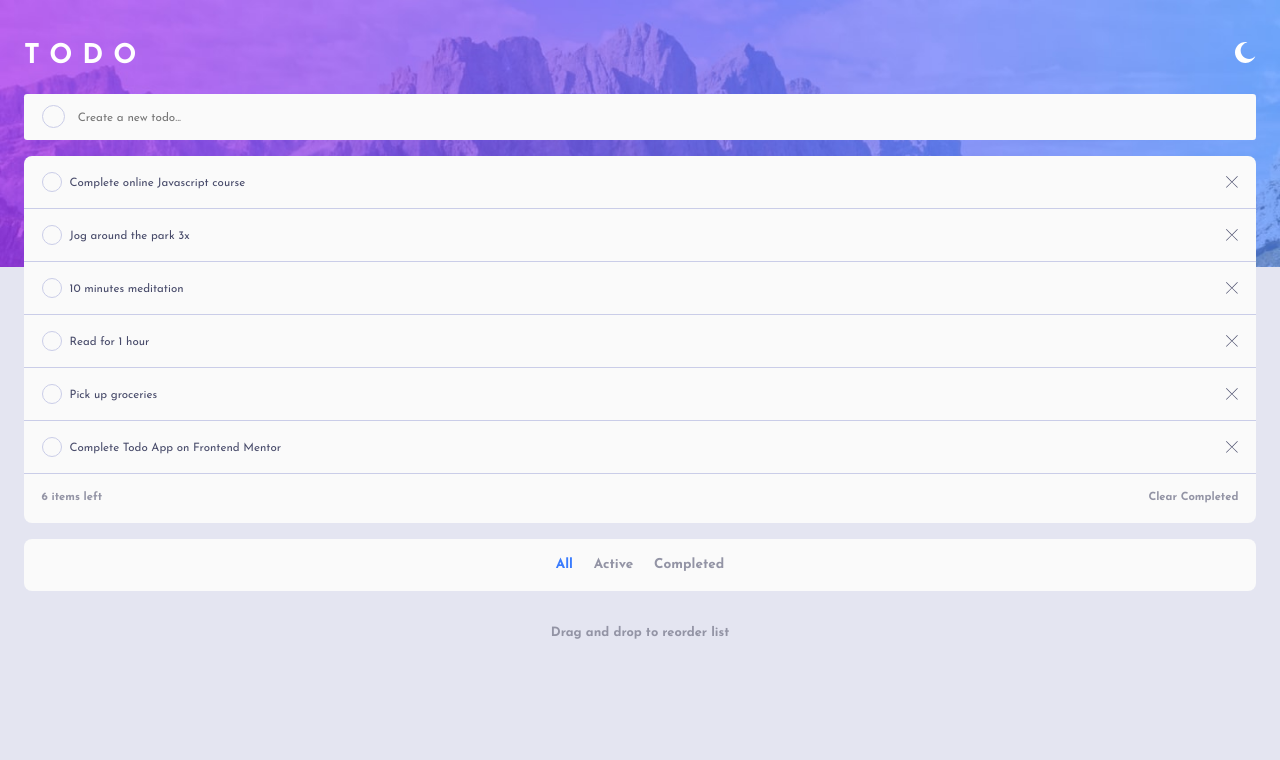
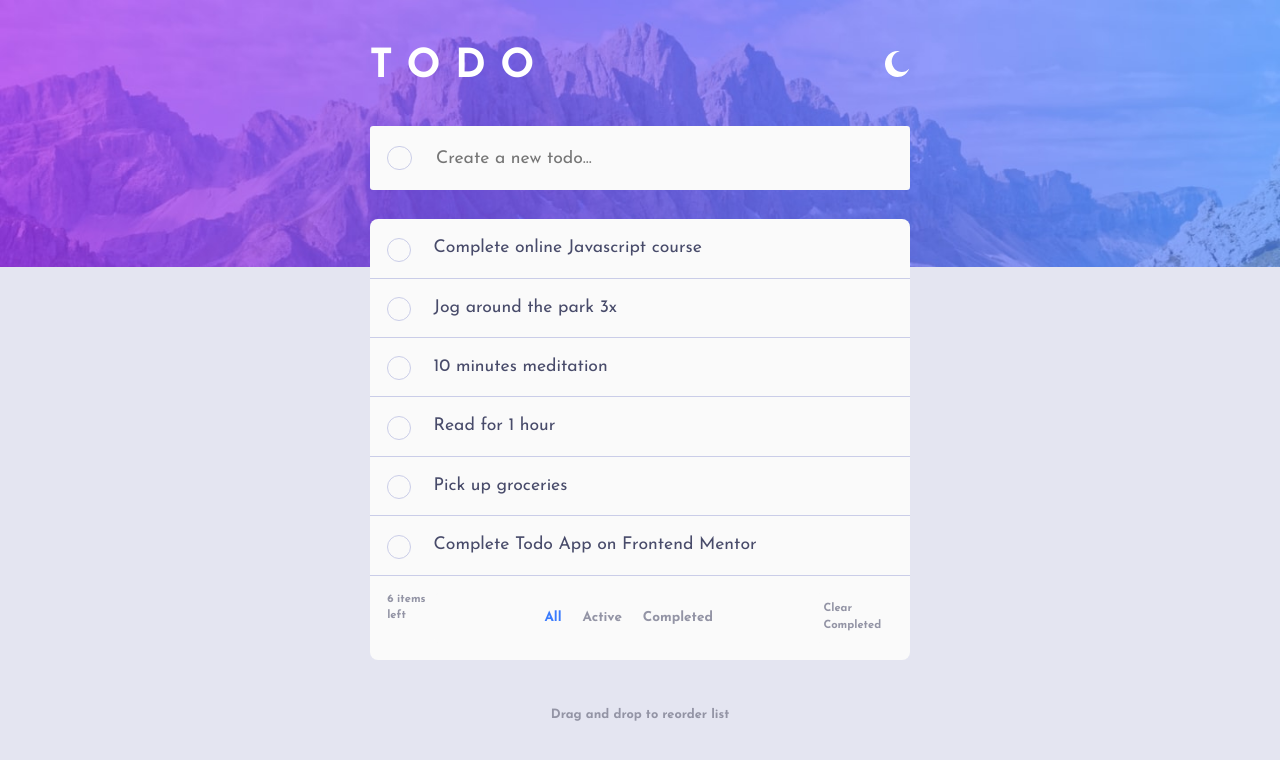
Before and after one commit to mrcordova/todo-app, a plain HTML site: page index.html in a window 1280 px wide. Drawn offline with Linux system fonts and the light colour scheme.

Commit message:
WIP desktop container sizing

```diff
--- a/css/style.css
+++ b/css/style.css
@@ -78,7 +78,7 @@ main {
   padding-block: 1rem;
   font-size: 0.7rem;
 
-  & .desktop-filter-options {
+  & .filter-options {
     display: none;
   }
 
@@ -88,11 +88,13 @@ main {
   }
 }
 .circle {
-  width: 1.5rem;
   aspect-ratio: 1;
   border-radius: 50%;
-
   border: 1px solid var(--border);
+  /* Mobile */
+  /* width: 1.5rem; */
+  /* Desktop */
+  width: 1.7rem;
 }
 .container {
   position: absolute;
@@ -101,21 +103,31 @@ main {
   grid-row: 1;
   right: 0;
   left: 0;
+  /* Mobile */
+  /* top: 2.3rem; */
+  /* margin-inline: 1.5rem; */
+  /* gap: 1rem; */
+  /* Desktop */
   top: 2.3rem;
-  padding-inline: 1.5rem;
-  gap: 1rem;
+  margin-inline: auto;
+  gap: 1.8rem;
+  max-inline-size: 33.8rem;
 }
 
 .checkbox {
   -webkit-appearance: none;
   /* all: unset; */
   position: relative;
-  width: 1.25rem;
-  height: 1.25rem;
   border-radius: 50%;
 
   border: 1px solid var(--border);
   cursor: pointer;
+  /* Mobile */
+  /* width: 1.25rem; */
+  /* height: 1.25rem; */
+  /* Desktop */
+  width: 1.5rem;
+  height: 1.5rem;
 
   &:checked {
     background: var(--Check-Background);
@@ -154,9 +166,13 @@ main {
 
   color: var(--li-text);
   caret-color: var(--Bright-Blue);
-  padding-block: 1rem 0.8rem;
   width: 100%;
-  font-size: 0.73rem;
+  /* Mobile */
+  /* padding-block: 1rem 0.8rem; */
+  /* font-size: 0.73rem; */
+  /* Desktop */
+  padding-block: 1.3rem 1.1rem;
+  font-size: 1.1rem;
 }
 
 .drag-instruct {
@@ -170,17 +186,22 @@ main {
   background-color: var(--list-bg);
   display: flex;
   align-items: center;
-  gap: 0.8rem;
+  border-radius: 0.2rem;
+  /* Mobile */
+  /* gap: 0.8rem; */
+  /* padding-inline: 1.1rem; */
+  /* Desktop */
+  gap: 1.5rem;
   padding-inline: 1.1rem;
-  border-radius: 0.2rem;
 }
-input[name="filters"] {
+input[name="filters"],
+input[name="desk-filters"] {
   display: none;
 }
 label:has(input):hover {
   cursor: pointer;
 }
-label:has(input[name="filters"]:checked) {
+label:has(input[name="filters"]:checked, input[name="desk-filters"]:checked) {
   color: var(--Bright-Blue);
 }
 .filter-options {
@@ -210,20 +231,26 @@ label:has(input[name="filters"]:checked) {
   & > li {
     display: flex;
     align-items: center;
+    background-color: var(--list-bg);
+    border-bottom: 1px solid var(--border);
+    color: var(--li-text);
 
-    background-color: var(--list-bg);
-
-    border-bottom: 1px solid var(--border);
-
-    color: var(--li-text);
+    /* Mobile */
+    /* padding-inline: 1.1rem; */
+    /* padding-block: 1rem; */
+    /* font-size: 0.72rem; */
+    /* gap: 0.5rem; */
+    /* Desktop */
     padding-inline: 1.1rem;
     padding-block: 1rem;
-    font-size: 0.72rem;
+    font-size: 1.1rem;
     gap: 0.5rem;
 
     & > button {
-      /* margin-inline-start: auto; */
-      width: 0.8rem;
+      /* Mobile */
+      /* width: 0.8rem; */
+      /* Desktop */
+      width: 1rem;
 
       &:hover {
         cursor: pointer;
@@ -241,10 +268,12 @@ label:has(input[name="filters"]:checked) {
     }
     & > label {
       display: flex;
-      gap: 0.5rem;
       align-items: flex-end;
       width: 100%;
-      /* margin-inline-end: auto; */
+      /*Mobile  */
+      /* gap: 0.5rem; */
+      /* Desktop */
+      gap: 1.4rem;
     }
     &.hide {
       display: none;
@@ -258,10 +287,6 @@ label:has(input[name="filters"]:checked) {
     border-top-left-radius: 0.5rem;
     border-top-right-radius: 0.5rem;
   }
-  /* & > li:last-child {
-    border-bottom-left-radius: 0.5rem;
-    border-bottom-right-radius: 0.5rem;
-  } */
 }
 
 .todo-header-container {
@@ -270,15 +295,46 @@ label:has(input[name="filters"]:checked) {
   align-items: baseline;
   & > h1 {
     color: white;
-    letter-spacing: 0.62rem;
-    font-size: 1.7rem;
+    /* Mobile */
+    /* letter-spacing: 0.62rem; */
+    /* font-size: 1.7rem; */
+    /* Desktop */
+    letter-spacing: 0.9rem;
+    font-size: 2.5rem;
   }
 
   & > button {
-    width: 1.3rem;
+    /* Mobile */
+    /* width: 1.3rem; */
+    /* Desktop */
+    width: 1.6rem;
 
     &:hover {
       cursor: pointer;
     }
   }
 }
+
+@media (min-width: 30rem) {
+  .bottom-list-items {
+    & .filter-options {
+      display: flex;
+    }
+  }
+
+  .filter-options {
+    display: none;
+  }
+
+  .todo-list {
+    & > li {
+      & > button {
+        display: none;
+      }
+
+      &:hover > button {
+        display: block;
+      }
+    }
+  }
+}
--- a/index.html
+++ b/index.html
@@ -106,18 +106,25 @@
               <span class="total-list-items">6</span>
               items left
             </p>
-            <div class="filter-options hide">
+            <div class="filter-options">
               <label for="desktop-all">
                 All
-                <input type="radio" name="filters" id="desktop-all" checked />
+                <input
+                  type="radio"
+                  name="desk-filters"
+                  id="desktop-all"
+                  checked />
               </label>
               <label for="desktop-active">
                 Active
-                <input type="radio" name="filters" id="desktop-active" />
+                <input type="radio" name="desk-filters" id="desktop-active" />
               </label>
               <label for="desktop-completed">
                 Completed
-                <input type="radio" name="filters" id="desktop-completed" />
+                <input
+                  type="radio"
+                  name="desk-filters"
+                  id="desktop-completed" />
               </label>
             </div>
             <button class="clear-btn">Clear Completed</button>
```
Also changed, not shown: 1 other file.
